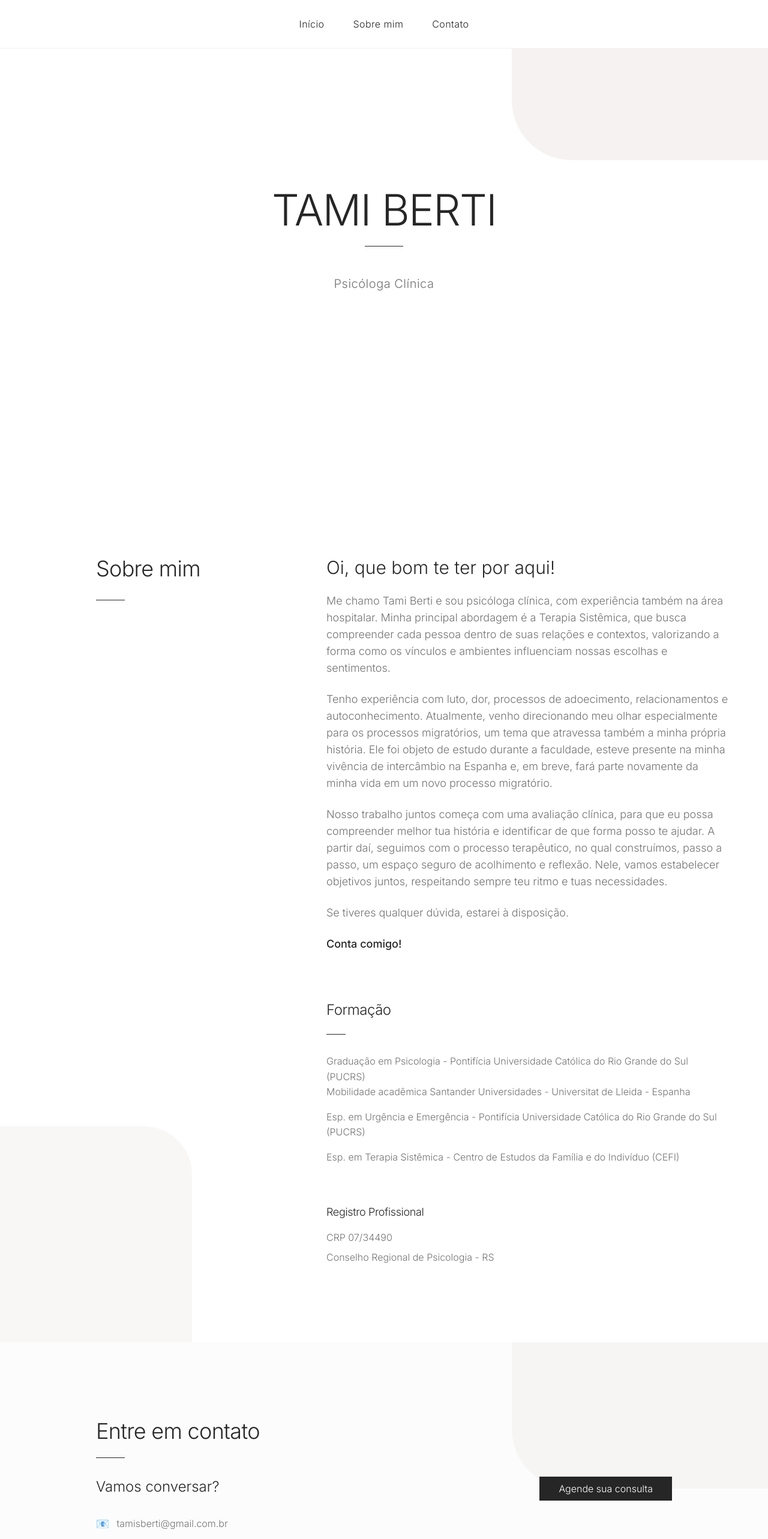
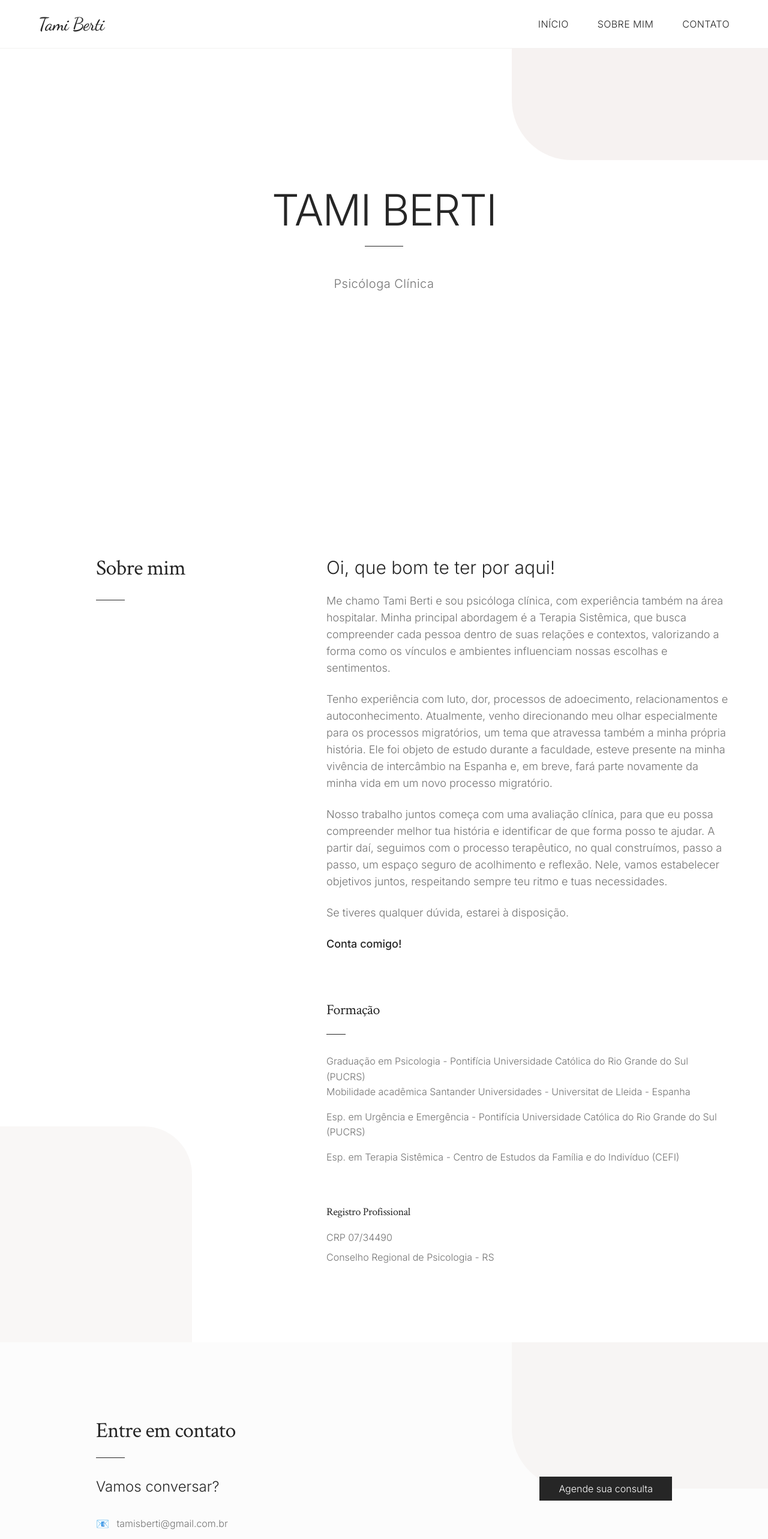
Before and after one commit to tamiberti/tamiberti, a React (Vite) app: page / in a window 1280 px wide. Shown: the top 2566 px of the page at 60% size. Built offline with nearby package versions, Linux system fonts and the light colour scheme.

Commit message:
Apply new design and fonts

```diff
--- a/index.html
+++ b/index.html
@@ -10,7 +10,7 @@
     <!-- Google Fonts -->
     <link rel="preconnect" href="https://fonts.googleapis.com">
     <link rel="preconnect" href="https://fonts.gstatic.com" crossorigin>
-    <link href="https://fonts.googleapis.com/css2?family=Inter:wght@300;400;500;600;700&family=Playfair+Display:wght@400;500;600;700&display=swap" rel="stylesheet">
+    <link href="https://fonts.googleapis.com/css2?family=Inter:wght@300;400;500;600;700&family=Playfair+Display:wght@400;500;600;700&family=Dancing+Script:wght@400;500;600;700&family=Crimson+Text:ital,wght@0,400;0,600;1,400&display=swap" rel="stylesheet">
 
     <meta property="og:title" content="Tami Berti - Serviços Profissionais de Psicologia" />
     <meta property="og:description" content="Serviços profissionais de psicologia com Dra. Tami Berti. Psicóloga experiente oferecendo terapia personalizada e serviços de aconselhamento." />
--- a/src/components/About.tsx
+++ b/src/components/About.tsx
@@ -6,9 +6,9 @@ const About = () => {
 
       <div className="container mx-auto max-w-5xl relative z-10">
         <div className="grid lg:grid-cols-12 gap-16 lg:gap-24">
-          {/* Left Column - Title */}
+          {/* Left Column - Title with Serif Font like the image */}
           <div className="lg:col-span-4">
-            <h2 className="text-3xl lg:text-4xl font-light text-foreground mb-8">
+            <h2 className="font-serif text-3xl lg:text-4xl font-normal text-foreground mb-8">
               Sobre mim
             </h2>
             <div className="w-12 h-px bg-foreground" />
@@ -36,10 +36,10 @@ const About = () => {
               </div>
             </div>
 
-            {/* Formação Section */}
+            {/* Formação Section with Serif Font */}
             <div className="pt-12 space-y-8">
               <div>
-                <h3 className="text-xl lg:text-2xl font-light text-foreground mb-6">
+                <h3 className="font-serif text-xl lg:text-2xl font-normal text-foreground mb-6">
                   Formação
                 </h3>
                 <div className="w-8 h-px bg-foreground mb-6" />
@@ -53,7 +53,7 @@ const About = () => {
               </div>
 
               <div className="pt-8">
-                <h4 className="text-lg font-light text-foreground mb-4">
+                <h4 className="font-serif text-lg font-normal text-foreground mb-4">
                   Registro Profissional
                 </h4>
                 <div className="space-y-2 text-muted-foreground">
--- a/src/components/Contact.tsx
+++ b/src/components/Contact.tsx
@@ -8,10 +8,10 @@ const Contact = () => {
 
       <div className="container mx-auto max-w-5xl relative z-10">
         <div className="grid lg:grid-cols-2 gap-16 lg:gap-24 items-center">
-          {/* Left Column - Content */}
+          {/* Left Column - Content with Serif Font like the image */}
           <div className="space-y-8">
             <div>
-              <h2 className="text-3xl lg:text-4xl font-light text-foreground mb-6">
+              <h2 className="font-serif text-3xl lg:text-4xl font-normal text-foreground mb-6">
                 Entre em contato
               </h2>
               <div className="w-12 h-px bg-foreground" />
--- a/src/components/Header.tsx
+++ b/src/components/Header.tsx
@@ -11,24 +11,31 @@ const Header = () => {
   return (
     <header className="fixed top-0 left-0 right-0 z-50 bg-background/95 backdrop-blur-sm border-b border-border/50">
       <div className="container mx-auto px-8 lg:px-16">
-        <div className="flex items-center justify-center h-16 lg:h-20">
-          {/* Clean minimal navigation */}
-          <nav className="flex space-x-8 lg:space-x-12">
+        <div className="flex items-center justify-between h-16 lg:h-20">
+          {/* Logo/Brand - Script Font like the image */}
+          <div className="flex-shrink-0">
+            <h1 className="font-script text-2xl lg:text-3xl text-foreground font-medium">
+              Tami Berti
+            </h1>
+          </div>
+
+          {/* Navigation */}
+          <nav className="hidden md:flex space-x-8 lg:space-x-12">
             <button
               onClick={() => window.scrollTo({ top: 0, behavior: 'smooth' })}
-              className="text-sm lg:text-base text-foreground hover:text-muted-foreground transition-colors font-light tracking-wide"
+              className="text-sm lg:text-base text-foreground hover:text-muted-foreground transition-colors font-light tracking-wide uppercase"
             >
               Início
             </button>
             <button
               onClick={() => scrollToSection('about')}
-              className="text-sm lg:text-base text-foreground hover:text-muted-foreground transition-colors font-light tracking-wide"
+              className="text-sm lg:text-base text-foreground hover:text-muted-foreground transition-colors font-light tracking-wide uppercase"
             >
               Sobre mim
             </button>
             <button
               onClick={() => scrollToSection('contact')}
-              className="text-sm lg:text-base text-foreground hover:text-muted-foreground transition-colors font-light tracking-wide"
+              className="text-sm lg:text-base text-foreground hover:text-muted-foreground transition-colors font-light tracking-wide uppercase"
             >
               Contato
             </button>
--- a/tailwind.config.ts
+++ b/tailwind.config.ts
@@ -81,6 +81,8 @@ export default {
 				'sans': ['Inter', 'sans-serif'],
 				'inter': ['Inter', 'sans-serif'],
 				'playfair': ['Playfair Display', 'serif'],
+				'script': ['Dancing Script', 'cursive'],
+				'serif': ['Crimson Text', 'serif'],
 			},
 			borderRadius: {
 				lg: 'var(--radius)',
```
